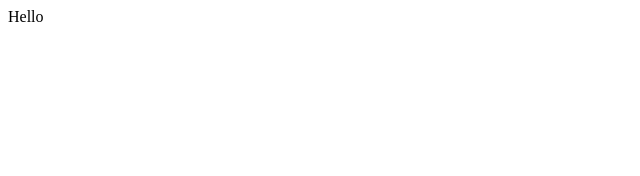
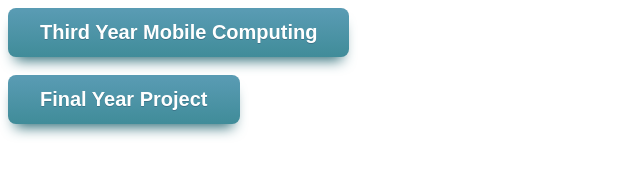
Before and after one commit to kiteit/kiteit.github.io, a plain HTML site: page index.html in a window 1280 px wide. Shown: the whole page, without its empty margins (0-640 px from the left). Drawn offline with Linux system fonts and the light colour scheme.

Commit message:
Update index.html

```diff
--- a/index.html
+++ b/index.html
@@ -1 +1,46 @@
-Hello
+<html>
+<style>
+.myButton {
+	-moz-box-shadow: 0px 10px 14px -7px #276873;
+	-webkit-box-shadow: 0px 10px 14px -7px #276873;
+	box-shadow: 0px 10px 14px -7px #276873;
+	background:-webkit-gradient(linear, left top, left bottom, color-stop(0.05, #599bb3), color-stop(1, #408c99));
+	background:-moz-linear-gradient(top, #599bb3 5%, #408c99 100%);
+	background:-webkit-linear-gradient(top, #599bb3 5%, #408c99 100%);
+	background:-o-linear-gradient(top, #599bb3 5%, #408c99 100%);
+	background:-ms-linear-gradient(top, #599bb3 5%, #408c99 100%);
+	background:linear-gradient(to bottom, #599bb3 5%, #408c99 100%);
+	filter:progid:DXImageTransform.Microsoft.gradient(startColorstr='#599bb3', endColorstr='#408c99',GradientType=0);
+	background-color:#599bb3;
+	-moz-border-radius:8px;
+	-webkit-border-radius:8px;
+	border-radius:8px;
+	display:inline-block;
+	cursor:pointer;
+	color:#ffffff;
+	font-family:Arial;
+	font-size:20px;
+	font-weight:bold;
+	padding:13px 32px;
+	text-decoration:none;
+	text-shadow:0px 1px 0px #3d768a;
+}
+.myButton:hover {
+	background:-webkit-gradient(linear, left top, left bottom, color-stop(0.05, #408c99), color-stop(1, #599bb3));
+	background:-moz-linear-gradient(top, #408c99 5%, #599bb3 100%);
+	background:-webkit-linear-gradient(top, #408c99 5%, #599bb3 100%);
+	background:-o-linear-gradient(top, #408c99 5%, #599bb3 100%);
+	background:-ms-linear-gradient(top, #408c99 5%, #599bb3 100%);
+	background:linear-gradient(to bottom, #408c99 5%, #599bb3 100%);
+	filter:progid:DXImageTransform.Microsoft.gradient(startColorstr='#408c99', endColorstr='#599bb3',GradientType=0);
+	background-color:#408c99;
+}
+.myButton:active {
+	position:relative;
+	top:1px;
+}
+</style>
+<title>KITE IT</title>
+<a href="http://sites.google.com/view/mobile-computing" class="myButton">Third Year Mobile Computing</a><br><br>
+<a href="http://sites.google.com/view/kiteit" class="myButton">Final Year Project</a><br>
+</html>
```
